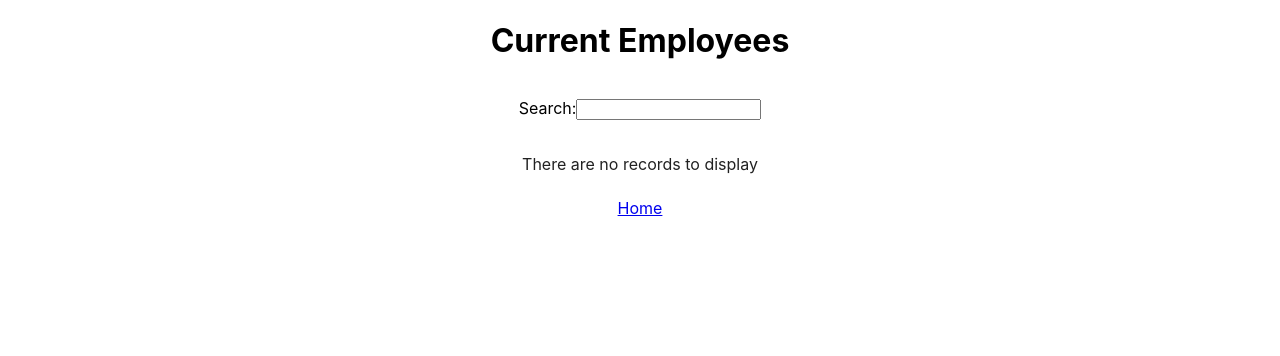
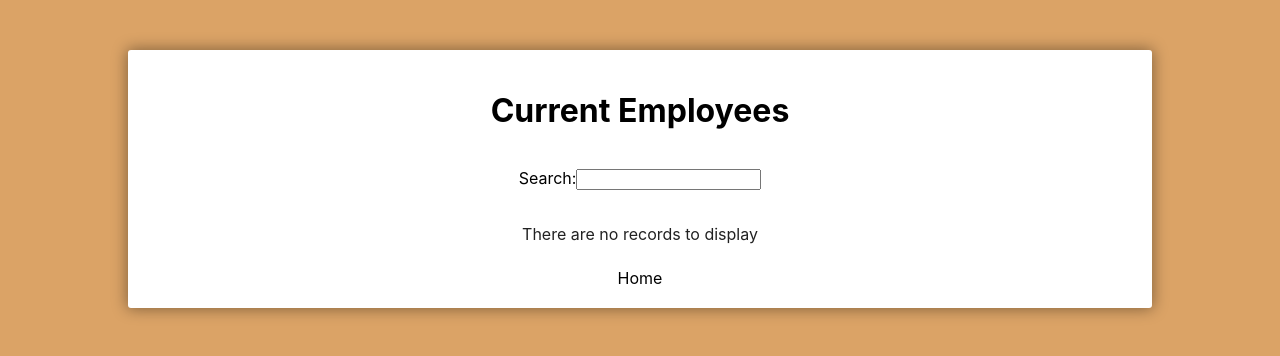
Before and after one commit to MouniaFT/MouniaFattouh_14_02022022, a React (Create React App) app: page /employee in a window 1280 px wide. Shown: the top 356 px of the page. Built offline with nearby package versions, Linux system fonts and the light colour scheme.

Commit message:
Fix styles

```diff
--- a/src/App.css
+++ b/src/App.css
@@ -1,9 +1,3 @@
-.title {
-  display: flex;
-  align-items: center;
-  justify-content: center;
-}
-
 .container {
   display: flex;
   flex-direction: column;
@@ -11,17 +5,11 @@
   justify-content: center;
 }
 
-label {
-  display: block;
-  margin-top: 1rem;
-  margin-bottom: 10px;
+a {
+  text-decoration: none;
+  color: black;
 }
 
-.address {
-  margin-top: 10px;
+a:hover {
+  border-bottom: solid 1px black;
 }
-
-.errormessage {
-  font-size: 14px;
-  color: red;
-}
--- a/src/index.css
+++ b/src/index.css
@@ -11,3 +11,8 @@ code {
   font-family: source-code-pro, Menlo, Monaco, Consolas, 'Courier New',
     monospace;
 }
+
+html {
+  height: 100%;
+  background: rgba(196, 102, 0, 0.6);
+}
--- /dev/null
+++ b/src/pages/CreateEmployee.css
@@ -0,0 +1,68 @@
+.main-createemployee {
+  width: 800px;
+  margin: 50px auto;
+}
+
+.title {
+  display: flex;
+  align-items: center;
+  justify-content: center;
+  font-size: 24px;
+  color: #2c3e50;
+}
+
+.container {
+  background: white;
+  border-radius: 3px;
+  box-shadow: 0 0 15px 1px rgba(0, 0, 0, 0.4);
+  padding: 20px 30px;
+  margin: 0 10%;
+}
+
+.create-employee {
+  width: 80%;
+}
+
+label {
+  display: block;
+  margin-top: 1rem;
+  margin-bottom: 10px;
+}
+
+.create-employee input,
+.create-employee .address {
+  padding: 15px;
+  border: 1px solid #ccc;
+  border-radius: 3px;
+  width: 100%;
+  box-sizing: border-box;
+  color: #2c3e50;
+  font-size: 14px;
+}
+
+.address {
+  margin: 20px 0;
+}
+
+.btn-save {
+  width: 100px;
+  background: rgba(196, 102, 0, 1);
+  font-weight: bold;
+  color: white;
+  border: 0 none;
+  border-radius: 3px;
+  cursor: pointer;
+  padding: 10px 5px;
+  margin: 10px 5px;
+  font-size: 16px;
+  transition: all 0.2s;
+}
+
+.btn-save:hover {
+  opacity: 0.8;
+}
+
+.errormessage {
+  font-size: 14px;
+  color: red;
+}
--- a/src/pages/CreateEmployee.js
+++ b/src/pages/CreateEmployee.js
@@ -8,6 +8,7 @@ import { useContext, useState } from 'react'
 import { Controller, useForm } from 'react-hook-form'
 import Modal from 'mm-simple-modal'
 import 'mm-simple-modal/dist/index.css'
+import './CreateEmployee.css'
 
 const CreateEmployee = () => {
   const { employeeList, setEmployeeList } = useContext(EmployeeListContext)
@@ -39,14 +40,18 @@ const CreateEmployee = () => {
   }
 
   return (
-    <main>
+    <main className="main-createemployee">
       <div className="title">
         <h1>HRnet</h1>
       </div>
       <div className="container">
         <Link to="/employee">View Current Employees</Link>
         <h2>Create Employee</h2>
-        <form onSubmit={handleSubmit(onSubmit)} id="create-employee">
+        <form
+          onSubmit={handleSubmit(onSubmit)}
+          id="create-employee"
+          className="create-employee"
+        >
           <label htmlFor="first-name">First Name</label>
           <input
             type="text"
@@ -169,7 +174,7 @@ const CreateEmployee = () => {
             <p className="errormessage">Please check the Department</p>
           )}
 
-          <button>Save</button>
+          <button className="btn-save">Save</button>
           <Modal show={showModal} onCloseModal={closeModal}>
             Employee Created!
           </Modal>
--- /dev/null
+++ b/src/pages/EmployeeList.css
@@ -0,0 +1,3 @@
+.main-employeelist {
+  margin: 50px auto;
+}
--- a/src/pages/EmployeeList.js
+++ b/src/pages/EmployeeList.js
@@ -1,9 +1,10 @@
 import { Link } from 'react-router-dom'
 import DataTableList from '../components/DataTableList/DataTableList'
+import './EmployeeList.css'
 
 const EmployeeList = () => {
   return (
-    <main>
+    <main className="main-employeelist">
       <div id="employee-div" className="container">
         <h1>Current Employees</h1>
         <table id="employee-table" className="display"></table>
```
